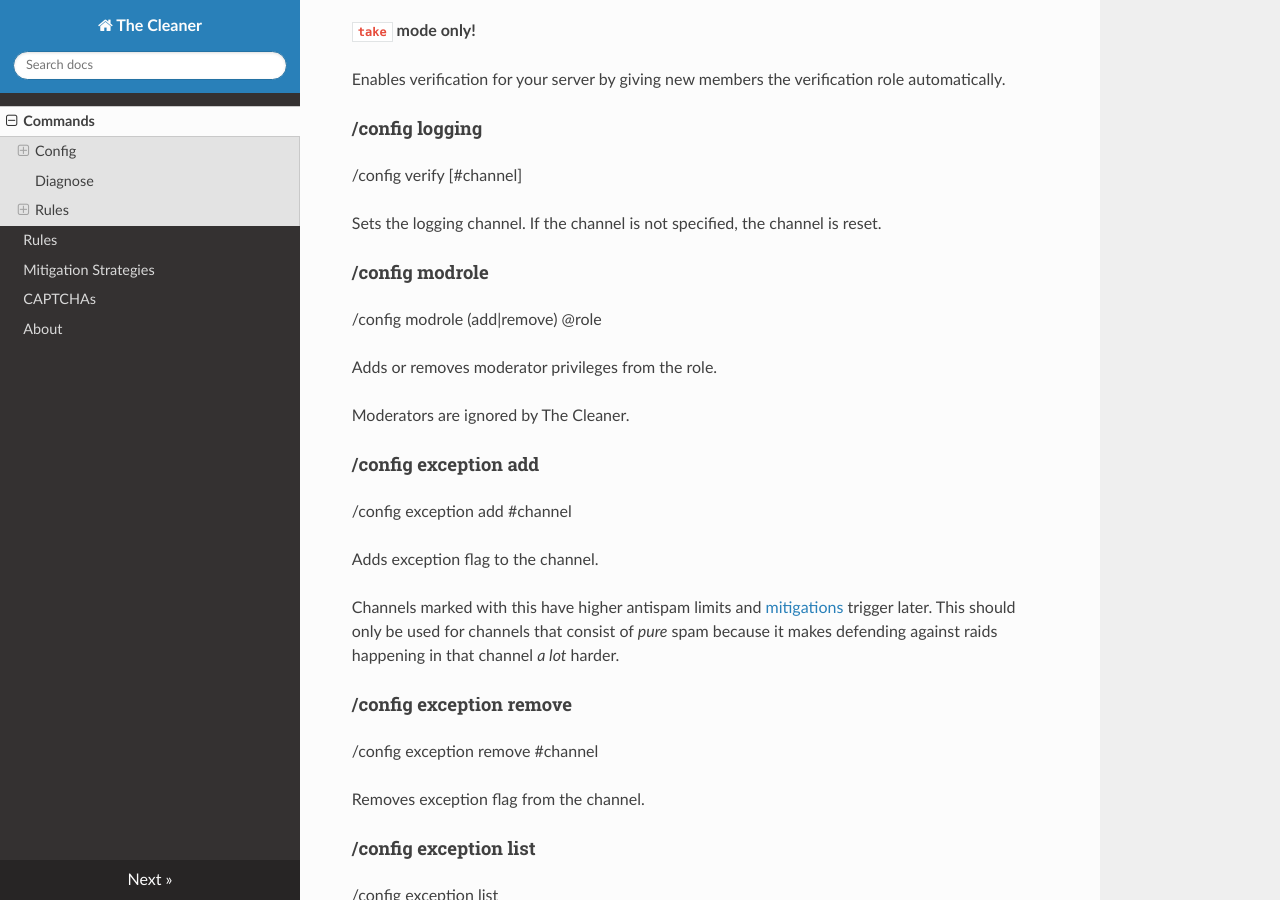
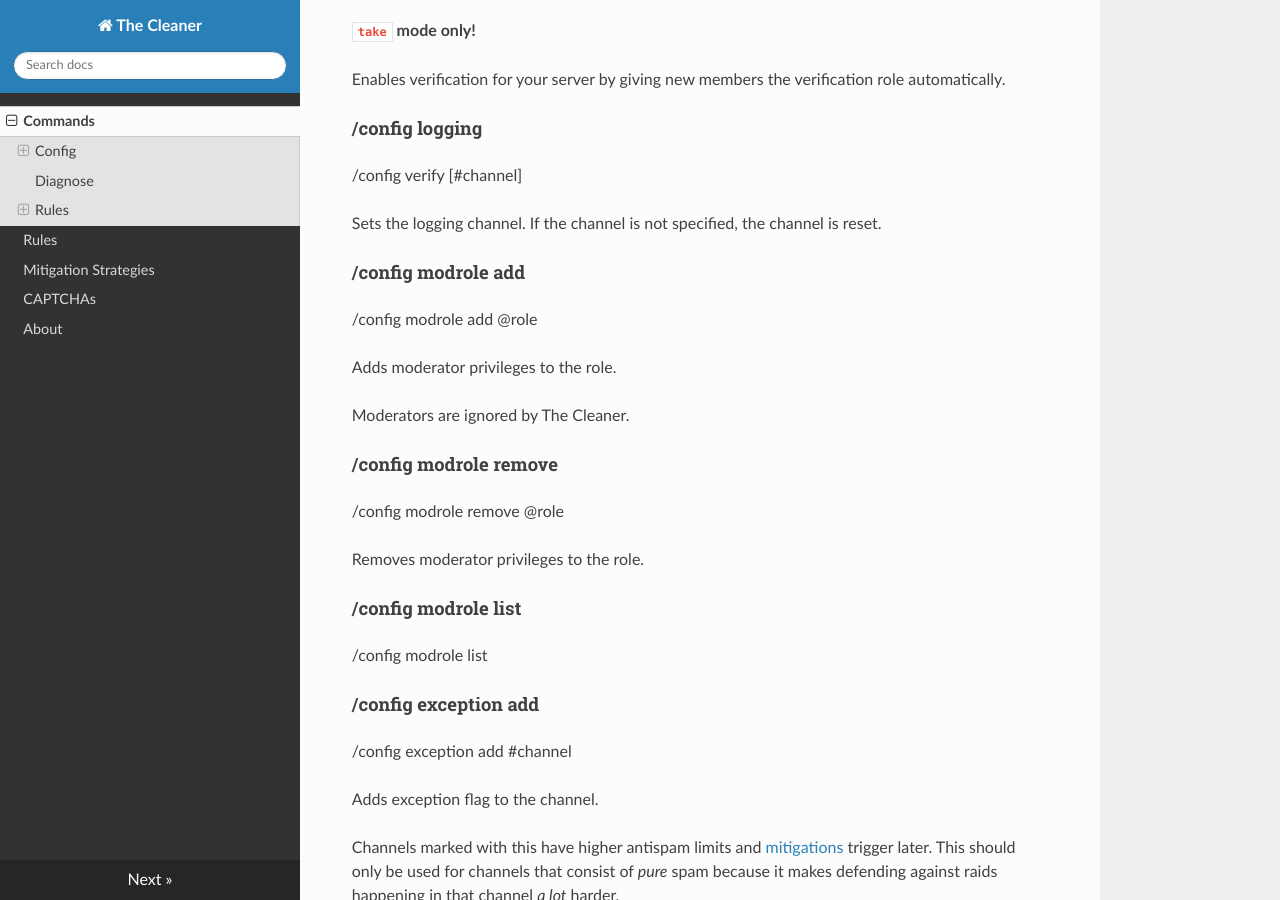
Before and after one commit to cleaner-bot/website, an MkDocs documentation site: the page built from docs/commands.md, in a window 1280 px wide and 900 px high, scrolled down 583 px. Built offline with MkDocs 1.6.1, drawn with Linux system fonts in a browser that asks for light colours; nearby versions of some CDN libraries.

Commit message:
docs: add /config modrole list

```diff
--- a/docs/commands.md
+++ b/docs/commands.md
@@ -33,13 +33,27 @@
 Sets the logging channel. If the channel is not specified, the channel is reset.
 
 
-#### /config modrole
+#### /config modrole add
 
-/config modrole (add|remove) @role
+/config modrole add @role
 
-Adds or removes moderator privileges from the role.
+Adds moderator privileges to the role.
 
 Moderators are ignored by The Cleaner.
+
+
+#### /config modrole remove
+
+/config modrole remove @role
+
+Removes moderator privileges to the role.
+
+
+#### /config modrole list
+
+/config modrole list
+
+
 
 
 #### /config exception add
```
